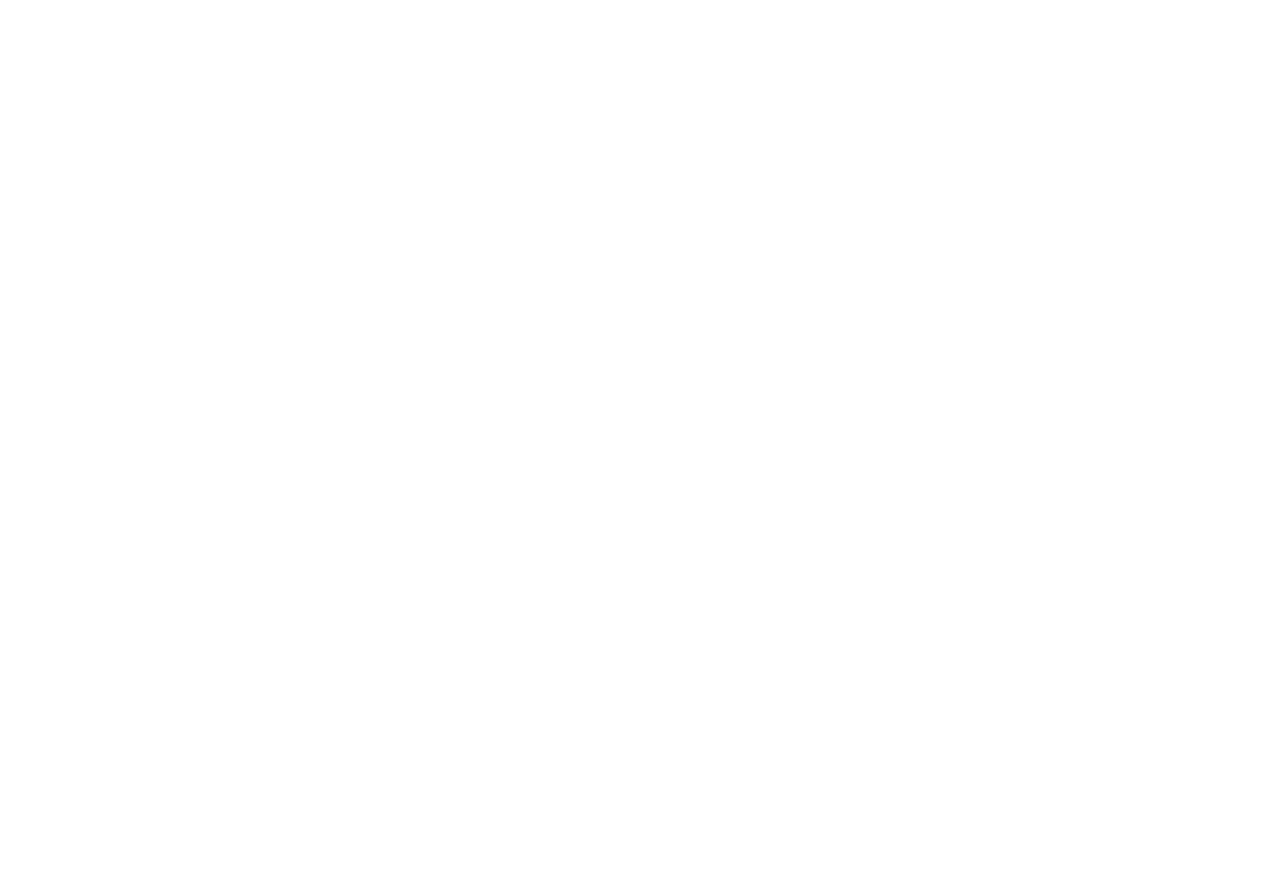
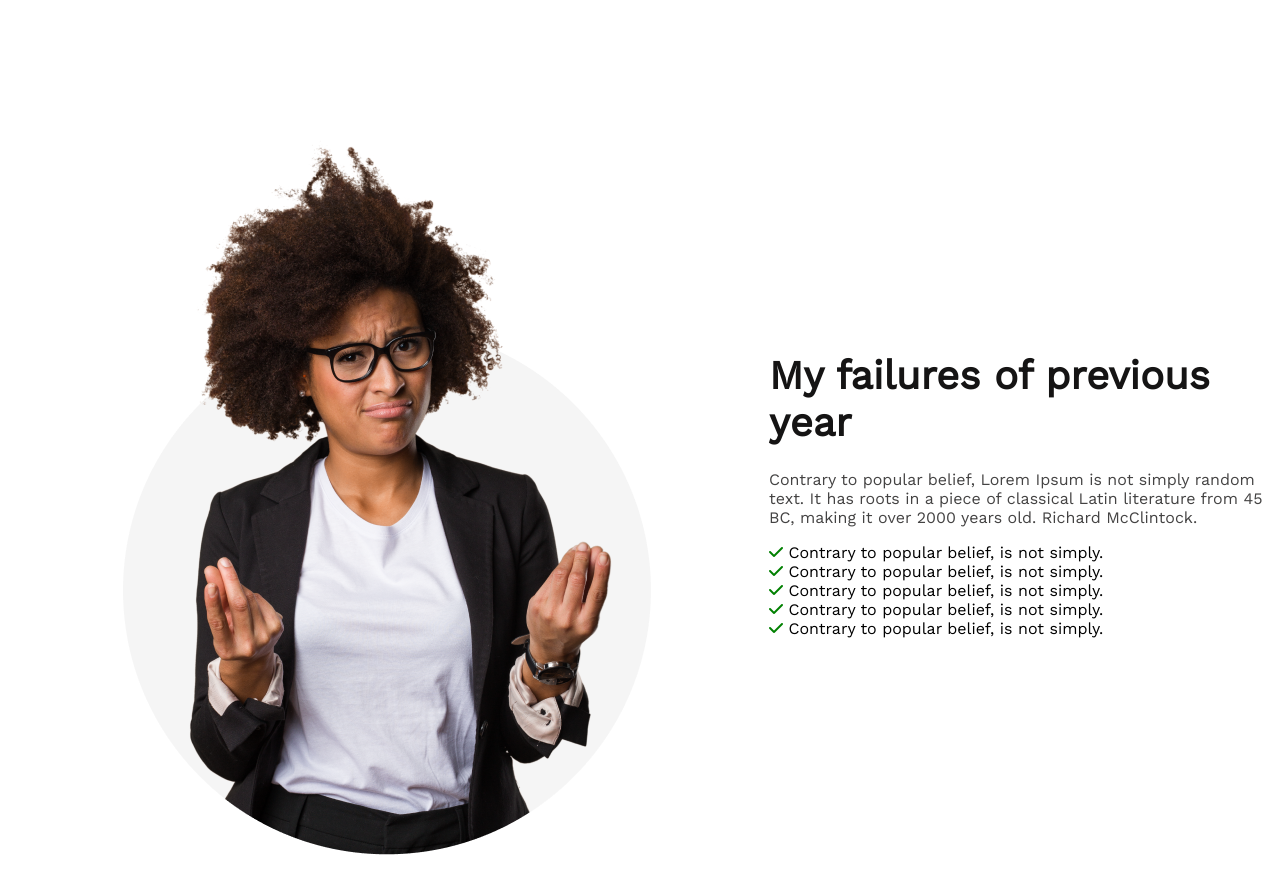
Before and after one commit to asifiqbalsagor/plans-of-new-year, a plain HTML site: page index.html in a window 1280 px wide. Before the commit the page ends 800 px from the top, so only its background shows below. Drawn offline with nearby package versions, Linux system fonts and the light colour scheme.

Commit message:
failures section added

```diff
--- a/index.html
+++ b/index.html
@@ -7,8 +7,29 @@
      <title>Plans Of New Year</title>
      <!-- Link Css -->
      <link rel="stylesheet" href="/styles/style.css">
+     <!-- Font awesome link -->
+     <script src="https://kit.fontawesome.com/9181c77b98.js" crossorigin="anonymous"></script>
+     <!-- work sans added -->
+     <link rel="preconnect" href="https://fonts.googleapis.com"><link rel="preconnect" href="https://fonts.gstatic.com" crossorigin><link href="https://fonts.googleapis.com/css2?family=Open+Sans&family=Work+Sans&display=swap" rel="stylesheet">
 </head>
 <body>
+     <!-- My failures of previous year section start -->
+     <section class="container">
+          <div class="section-img">
+               <img src="./images/person.png" alt="">
+          </div>
+          <div>
+               <h3 class="section-title">My failures of previous year</h3>
+               <p class="section-description">Contrary to popular belief, Lorem Ipsum is not simply random text. It has roots in a piece of classical Latin literature from 45 BC, making it over 2000 years old. Richard McClintock.</p>
+               <div class="chck-icon">
+                    <p><span class="icon-style"><i class="fa-solid fa-check"></i></span> Contrary to popular belief, is not simply.</p>
+                    <p><span class="icon-style"><i class="fa-solid fa-check"></i></span> Contrary to popular belief, is not simply.</p>
+                    <p><span class="icon-style"><i class="fa-solid fa-check"></i></span> Contrary to popular belief, is not simply.</p>
+                    <p><span class="icon-style"><i class="fa-solid fa-check"></i></span> Contrary to popular belief, is not simply.</p>
+                    <p><span class="icon-style"><i class="fa-solid fa-check"></i></span> Contrary to popular belief, is not simply.</p>
+               </div>
+          </div>
+     </section>
+</body>
 
-</body>
 </html>
--- a/styles/style.css
+++ b/styles/style.css
@@ -0,0 +1,29 @@
+*{
+     margin: 0;
+     font-family: 'Work Sans', sans-serif;
+}
+/* My failures of previous year section style */
+.container{
+     display: flex;
+     align-items: center;
+}
+.section-img{
+     padding:131px 100px;
+}
+.section-title{
+     font-weight: 700;
+     font-size: 40px;
+     color: #151414;
+}
+.section-description{
+     font-weight: 400;
+     font-size: 16px;
+     color: #444343;
+     margin-top: 24px;
+}
+.chck-icon{
+     margin-top: 16px;
+}
+.icon-style{
+     color: green;
+}
```
Also changed, not shown: images/255507006_912648539383724_8264524063152692027_n.png (added), images/banner/banner1.png (added), images/banner/banner2.png (added), images/banner/banner3.png (added), images/gradient1 - Copy.png (added), images/gradient1.png (added), images/gradient2.png (added), images/gradient3.png (added), images/icons/ecom.png (added), images/icons/fb.png (added), images/icons/js.png (added), images/icons/smoke.png (added), images/icons/twitter.png (added), images/icons/web.png (added), 3 more files.
